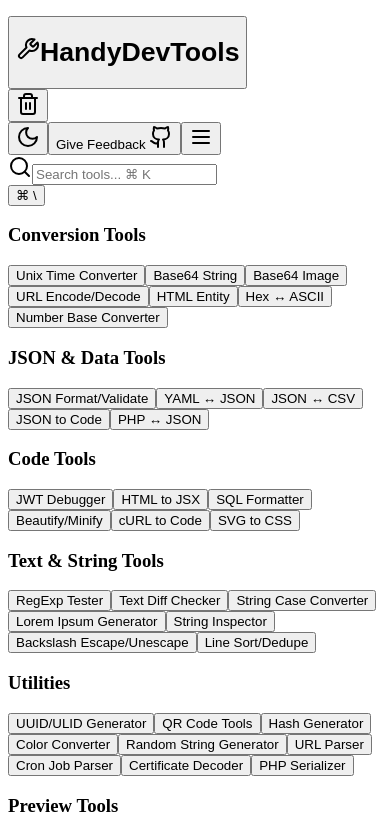
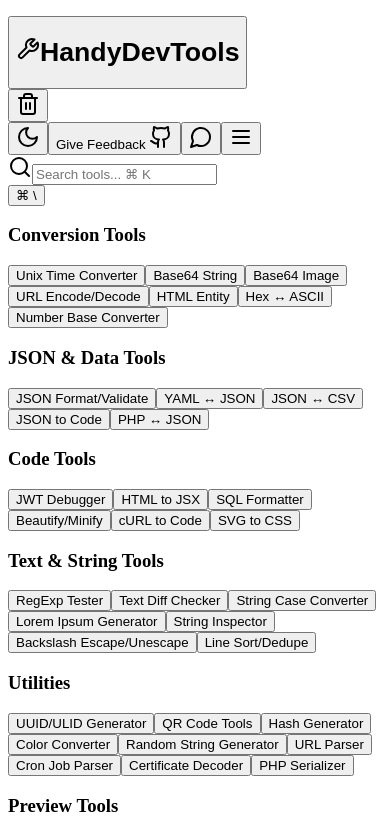
Before and after one commit to GeekyShacklebolt/HandyDevTools, a React (Vite) app in the folder client/: page / in a window 390 px wide. Shown: the top 833 px of the page. Built offline with nearby package versions, Linux system fonts and the light colour scheme.

Commit message:
fix(main-layout): feedback button to become icon on mobile

```diff
--- a/client/src/pages/main-layout.tsx
+++ b/client/src/pages/main-layout.tsx
@@ -4,7 +4,7 @@ import { Button } from "@/components/ui/button";
 import { Input } from "@/components/ui/input";
 import { useTheme } from "@/lib/theme-context";
 import { toolCategories, getToolById } from "@/lib/tools-config";
-import { Search, Moon, Sun, Menu, Wrench, X, Trash2, ChevronsLeft, ChevronsRight, ArrowRight, Github } from "lucide-react";
+import { Search, Moon, Sun, Menu, Wrench, X, Trash2, ChevronsLeft, ChevronsRight, ArrowRight, Github, MessageCircle } from "lucide-react";
 import { Tooltip, TooltipContent, TooltipProvider, TooltipTrigger } from "@/components/ui/tooltip";
 import { clearAllToolStates, useHasToolStates } from "@/hooks/use-tool-state";
 import Tool from "./tool";
@@ -194,15 +194,32 @@ export default function MainLayout() {
                 )}
               </Button>
 
-              {/* Feedback Button */}
+              {/* Feedback Button - Desktop */}
               <Button
                 variant="outline"
                 size="sm"
                 onClick={() => window.open('https://github.com/GeekyShacklebolt/handy-dev-tools/issues/new', '_blank')}
-                className="h-9"
+                className="h-9 hidden lg:flex"
               >
                 Give Feedback <Github className="h-4 w-4 ml-1" />
               </Button>
+
+              {/* Feedback Button - Mobile */}
+              <Tooltip>
+                <TooltipTrigger asChild>
+                  <Button
+                    variant="ghost"
+                    size="icon"
+                    onClick={() => window.open('https://github.com/GeekyShacklebolt/handy-dev-tools/issues/new', '_blank')}
+                    className="h-10 w-10 lg:hidden"
+                  >
+                    <MessageCircle className="h-5 w-5" />
+                  </Button>
+                </TooltipTrigger>
+                <TooltipContent>
+                  <p>Give Feedback</p>
+                </TooltipContent>
+              </Tooltip>
 
               {/* Mobile Menu Button */}
               <Button
```
